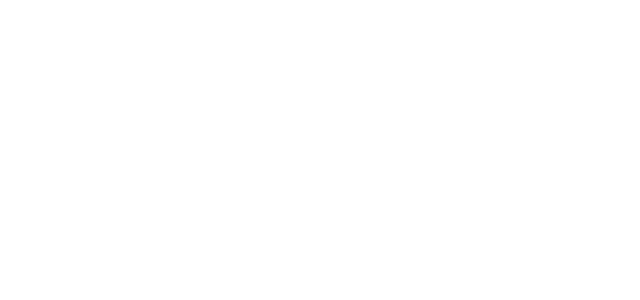
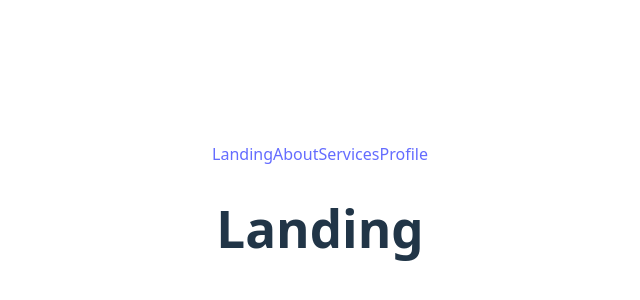
Before and after one commit to connordw-sa/JSS-Frontend, a React (Vite) app: page / in a window 1280 px wide. Shown: the part 184-484 px from the top of the page, without its empty margins (320-960 px from the left). Built offline with nearby package versions, Linux system fonts and the light colour scheme.

Commit message:
more scaffolding

```diff
--- a/package.json
+++ b/package.json
@@ -11,7 +11,8 @@
   },
   "dependencies": {
     "react": "^19.0.0",
-    "react-dom": "^19.0.0"
+    "react-dom": "^19.0.0",
+    "react-router-dom": "^7.4.0"
   },
   "devDependencies": {
     "@eslint/js": "^9.21.0",
--- a/src/App.tsx
+++ b/src/App.tsx
@@ -1,7 +1,27 @@
 import "./App.css";
+import { BrowserRouter, Routes, Route } from "react-router-dom";
+import Landing from "./Routes/Landing";
+import Profile from "./Routes/Profile";
+import Navbar from "./Components/Navbar";
+import About from "./Routes/About";
+function App() {
+  return (
+    <>
+      {/* Navbar */}
 
-function App() {
-  return <>{/* Routes  */}</>;
+      {/* Routes  */}
+      <BrowserRouter>
+        <Navbar />
+        <Routes>
+          <Route element={<Landing />} path="/" />
+
+          <Route element={<About />} path="/About" />
+          {/* Services */}
+          <Route element={<Profile />} path="/Profile" />
+        </Routes>
+      </BrowserRouter>
+    </>
+  );
 }
 
 export default App;
--- /dev/null
+++ b/src/Components/Navbar.tsx
@@ -0,0 +1,12 @@
+import { Link } from "react-router-dom";
+
+export default function Navbar() {
+  return (
+    <div>
+      <Link to="/">Landing</Link>
+      <Link to="/About">About</Link>
+      <Link to="/Service">Services</Link>
+      <Link to="/Profile">Profile</Link>
+    </div>
+  );
+}
--- /dev/null
+++ b/src/Routes/About.tsx
@@ -0,0 +1,7 @@
+export default function About() {
+  return (
+    <div>
+      <h1>About</h1>
+    </div>
+  );
+}
--- /dev/null
+++ b/src/Routes/Landing.tsx
@@ -0,0 +1,7 @@
+export default function Landing() {
+  return (
+    <div>
+      <h1>Landing</h1>
+    </div>
+  );
+}
--- /dev/null
+++ b/src/Routes/Profile.tsx
@@ -0,0 +1,7 @@
+export default function Profile() {
+  return (
+    <div>
+      <h1>Profile</h1>
+    </div>
+  );
+}
```
Also changed, not shown: src/Routes/Services.tsx (added, +7 -0 lines), 1 other file (tests, documents, lock files or other folders).
